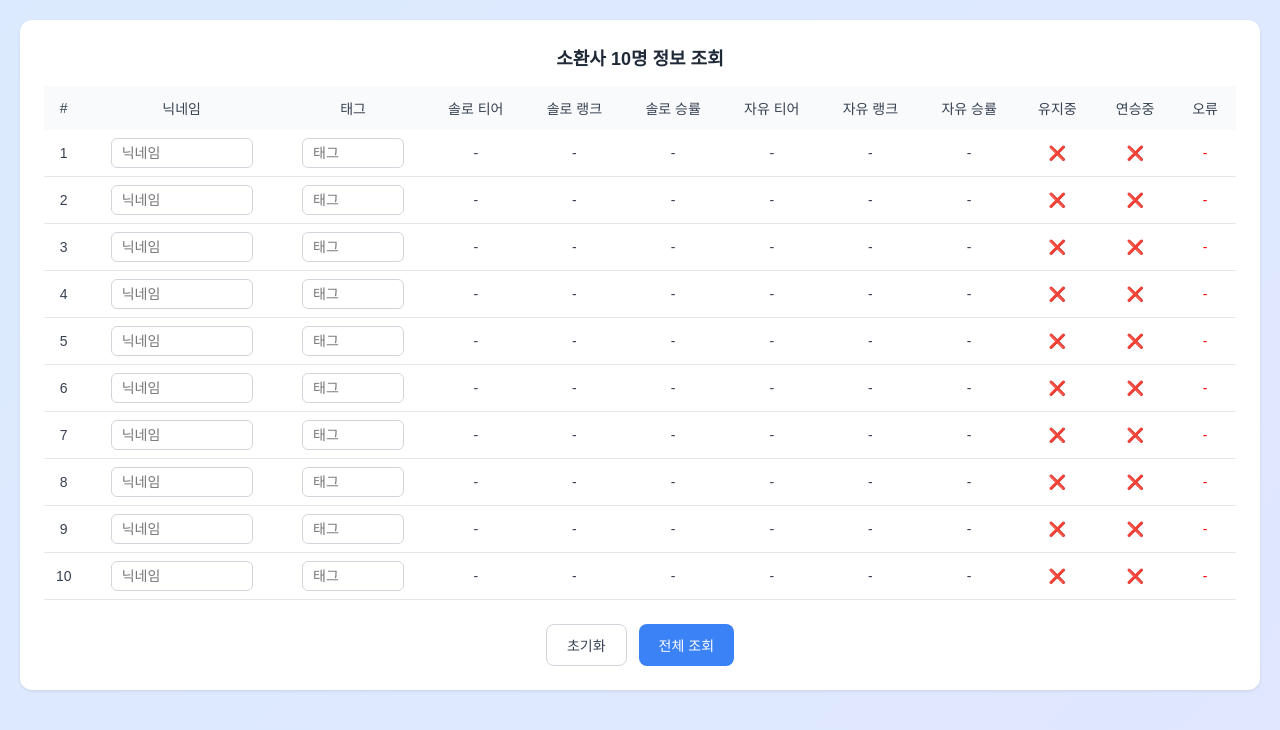
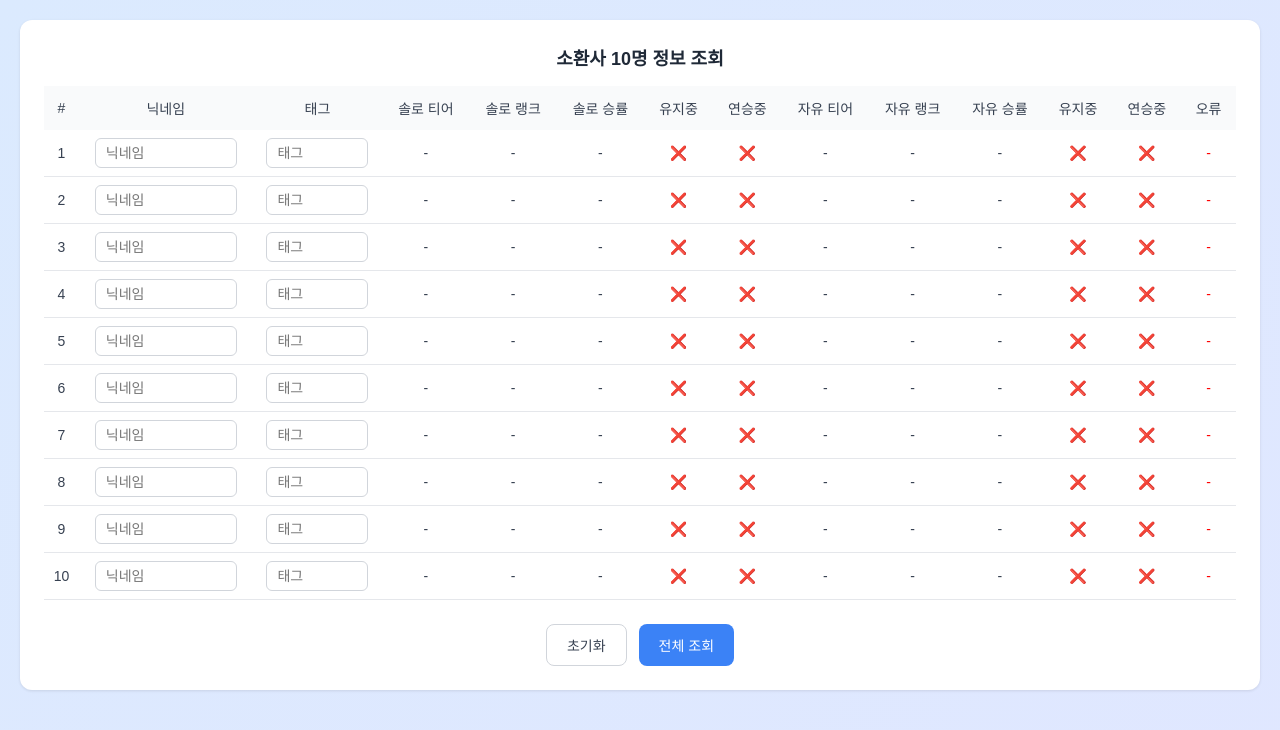
Before and after one commit to kroad0129/lol-team-matcher, a Next.js app in the folder src/: page /lookup in a window 1280 px wide. Shown: the top 730 px of the page. Built offline with nearby package versions, Linux system fonts and the light colour scheme.

Commit message:
솔로/자유 추가

```diff
--- a/src/app/lookup/page.tsx
+++ b/src/app/lookup/page.tsx
@@ -8,11 +8,13 @@ type SummonerInfo = {
   soloTier?: string;
   soloRank?: string;
   soloWinRate?: string;
+  soloVeteran?: boolean;
+  soloHotStreak?: boolean;
   flexTier?: string;
   flexRank?: string;
   flexWinRate?: string;
-  veteran?: boolean;
-  hotStreak?: boolean;
+  flexVeteran?: boolean;
+  flexHotStreak?: boolean;
   error?: string;
 };
 
@@ -58,11 +60,13 @@ export default function TenSummonerPage() {
               soloTier: data.soloRank?.tier || "언랭크",
               soloRank: data.soloRank?.rank || "-",
               soloWinRate: data.soloRank?.winRate || "-",
+              soloVeteran: data.soloRank?.veteran || false,
+              soloHotStreak: data.soloRank?.hotStreak || false,
               flexTier: data.flexRank?.tier || "언랭크",
               flexRank: data.flexRank?.rank || "-",
               flexWinRate: data.flexRank?.winRate || "-",
-              veteran: data.soloRank?.veteran || false,
-              hotStreak: data.soloRank?.hotStreak || false,
+              flexVeteran: data.flexRank?.veteran || false,
+              flexHotStreak: data.flexRank?.hotStreak || false,
             };
           } else {
             return {
@@ -122,6 +126,8 @@ export default function TenSummonerPage() {
               <th style={thStyle}>솔로 티어</th>
               <th style={thStyle}>솔로 랭크</th>
               <th style={thStyle}>솔로 승률</th>
+              <th style={thStyle}>유지중</th>
+              <th style={thStyle}>연승중</th>
               <th style={thStyle}>자유 티어</th>
               <th style={thStyle}>자유 랭크</th>
               <th style={thStyle}>자유 승률</th>
@@ -157,13 +163,15 @@ export default function TenSummonerPage() {
                 <td style={tdStyle}>
                   {s.soloWinRate !== undefined ? `${s.soloWinRate}%` : "-"}
                 </td>
+                <td style={tdStyle}>{s.soloVeteran ? "✅" : "❌"}</td>
+                <td style={tdStyle}>{s.soloHotStreak ? "🔥" : "❌"}</td>
                 <td style={tdStyle}>{s.flexTier ?? "-"}</td>
                 <td style={tdStyle}>{s.flexRank ?? "-"}</td>
                 <td style={tdStyle}>
                   {s.flexWinRate !== undefined ? `${s.flexWinRate}%` : "-"}
                 </td>
-                <td style={tdStyle}>{s.veteran ? "✅ 유지중" : "❌"}</td>
-                <td style={tdStyle}>{s.hotStreak ? "🔥 연승중" : "❌"}</td>
+                <td style={tdStyle}>{s.flexVeteran ? "✅" : "❌"}</td>
+                <td style={tdStyle}>{s.flexHotStreak ? "🔥" : "❌"}</td>
                 <td style={{ ...tdStyle, color: "red" }}>{s.error || "-"}</td>
               </tr>
             ))}
```
